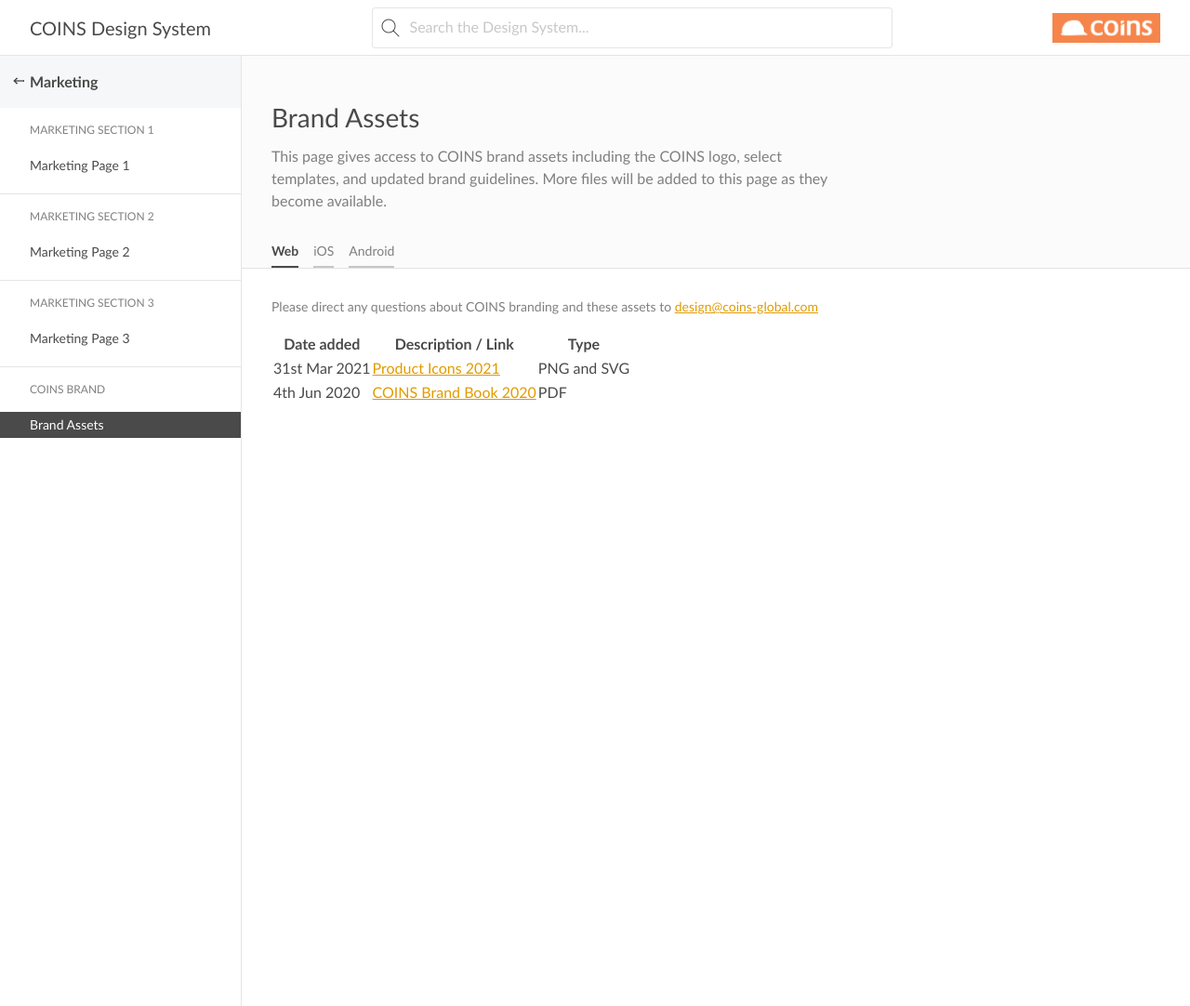
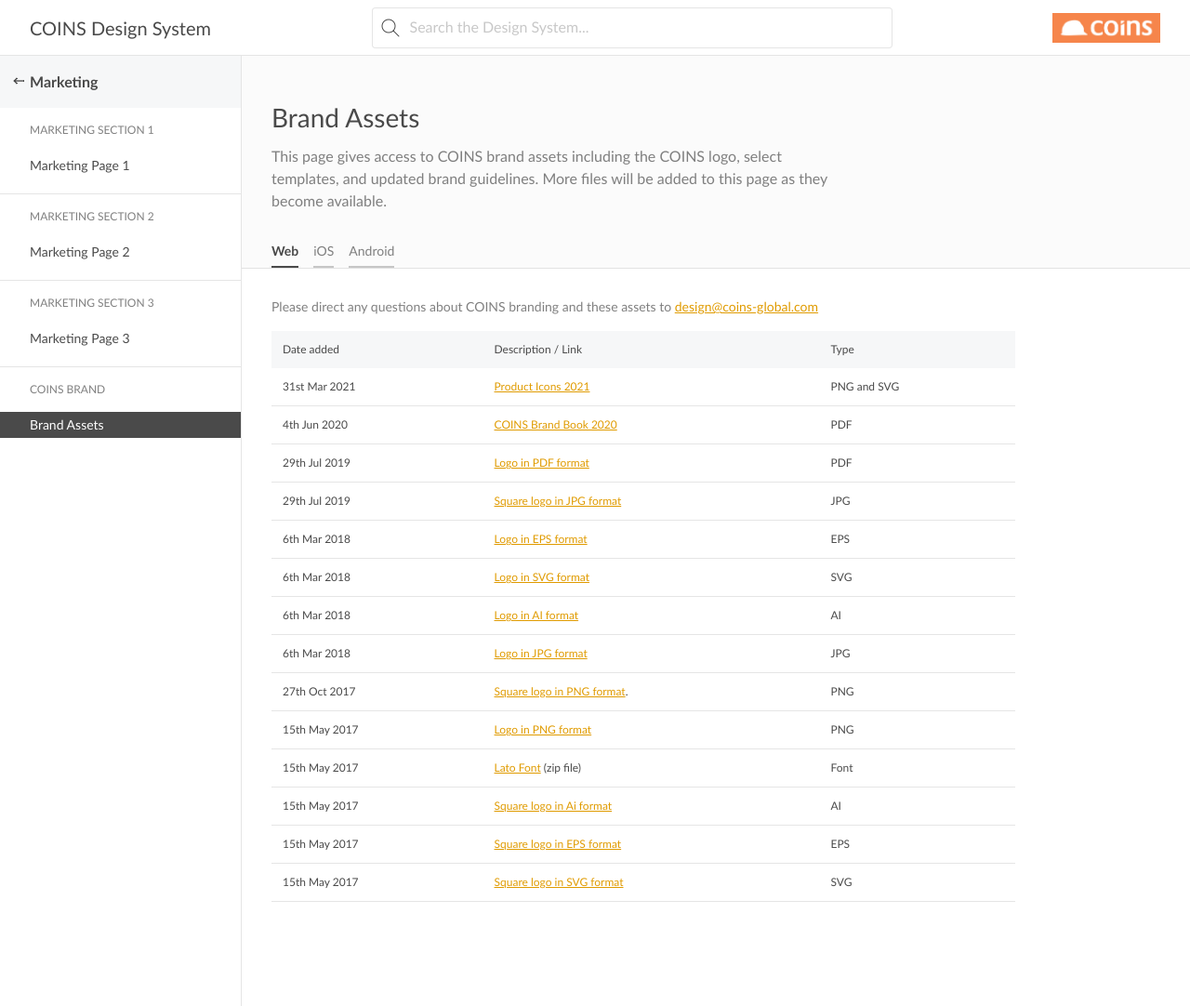
Before and after one commit to COINS-Naz/coins-design-system, a Jekyll site: the page built from _posts/marketing/2021-04-29-brand-assets.md, in a window 1280 px wide and 1082 px high. Shown: the whole window at 93% size. Built offline with Jekyll 4.4.1, drawn with Linux system fonts in a browser that asks for light colours; nearby versions of some CDN libraries; some web fonts are replaced.

Commit message:
Update 2021-04-29-brand-assets.md

```diff
--- a/_posts/marketing/2021-04-29-brand-assets.md
+++ b/_posts/marketing/2021-04-29-brand-assets.md
@@ -9,7 +9,20 @@
 
 Please direct any questions about COINS branding and these assets to [design@coins-global.com](mailto:design@coins-global.com){:target="_blank"}
 
-| Date added    | Description / Link                                                                                                | Type        |
-|---------------|-------------------------------------------------------------------------------------------------------------------|-------------|
-| 31st Mar 2021 | [Product Icons 2021](https://www.dropbox.com/sh/3gmxjb3nvrvoz73/AABB88HDjozojwnR0qH27TQaa?dl=0){:target="_blank"} | PNG and SVG |
-| 4th Jun 2020  | [COINS Brand Book 2020](https://www.dropbox.com/s/cidpca2ewjbs7rr/BrandBook_v11.pdf?dl=0){:target="_blank"}       | PDF         |
+| Date added    | Description / Link                                                                                                       | Type        |
+|---------------|--------------------------------------------------------------------------------------------------------------------------|-------------|
+| 31st Mar 2021 | [Product Icons 2021](https://www.dropbox.com/sh/3gmxjb3nvrvoz73/AABB88HDjozojwnR0qH27TQaa?dl=0){:target="_blank"}        | PNG and SVG |
+| 4th Jun 2020  | [COINS Brand Book 2020](https://www.dropbox.com/s/cidpca2ewjbs7rr/BrandBook_v11.pdf?dl=0){:target="_blank"}              | PDF         |
+| 29th Jul 2019 | [Logo in PDF format](https://www.dropbox.com/s/aogpd812wukmj90/coins_logo.pdf?dl=0){:target="_blank"}                    | PDF         |
+| 29th Jul 2019 | [Square logo in JPG format](https://www.dropbox.com/s/30vi5r9rlvgwsn1/coins_logo_square.jpg?dl=0){:target="_blank"}      | JPG         |
+| 6th Mar 2018  | [Logo in EPS format](https://www.dropbox.com/s/g7w1aqw0a64rgek/coins_logo.eps?dl=0){:target="_blank"}                    | EPS         |
+| 6th Mar 2018  | [Logo in SVG format](https://www.dropbox.com/s/kjcrbgjqepdtah4/coins_logo.svg?dl=0){:target="_blank"}                    | SVG         |
+| 6th Mar 2018  | [Logo in AI format](https://www.dropbox.com/s/7pabfgpgeu5vq47/coins_logo.ai?dl=0){:target="_blank"}                      | AI          |
+| 6th Mar 2018  | [Logo in JPG format](https://www.dropbox.com/s/1s634a823kaurwk/coins%20logo.jpg?dl=0){:target="_blank"}                  | JPG         |
+| 27th Oct 2017 | [Square logo in PNG format](https://www.dropbox.com/s/70lryrct12zs5ta/coins_logo_square.png?dl=0){:target="_blank"}.     | PNG         |
+| 15th May 2017 | [Logo in PNG format](https://www.dropbox.com/s/sjehcz54nthk5as/coins_logo.png?dl=0){:target="_blank"}                    | PNG         |
+| 15th May 2017 | [Lato Font](https://www.dropbox.com/s/no6tck3v1e0r4m7/Lato2OFL.zip?dl=0){:target="_blank"} (zip file)                    | Font        |
+| 15th May 2017 | [Square logo in Ai format](https://www.dropbox.com/s/x2ymh8dmcfzstjw/coins_logo_flat_square.ai?dl=0){:target="_blank"}   | AI          |
+| 15th May 2017 | [Square logo in EPS format](https://www.dropbox.com/s/t343644ihcovba5/coins_logo_flat_square.eps?dl=0){:target="_blank"} | EPS         |
+| 15th May 2017 | [Square logo in SVG format](https://www.dropbox.com/s/df5l8ci83ukummr/coins_logo_flat_square.svg?dl=0){:target="_blank"} | SVG         |
+{: .doc-table}
```
